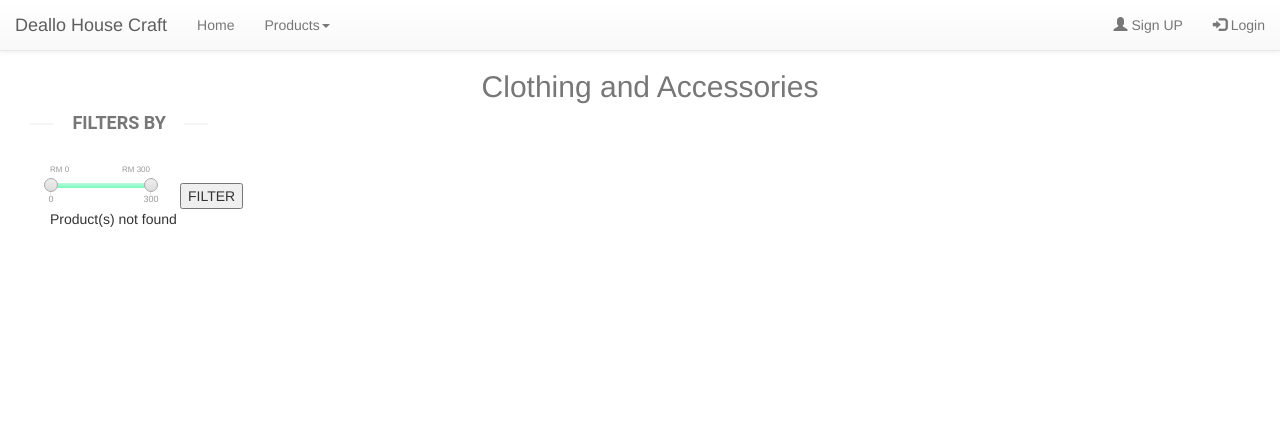
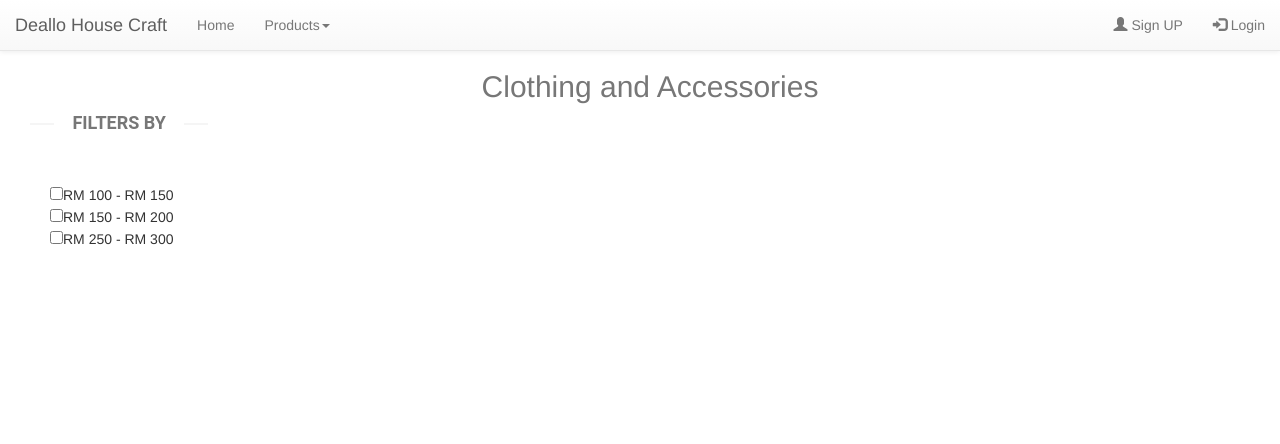
Before and after one commit to WilloneLim/TeamDP2, a PHP site: page /clothing.php in a window 1280 px wide. Shown: the top 444 px of the page. Run offline with PHP 8.4, Linux system fonts and the light colour scheme; data that the repository does not hold is empty; some libraries are stand-ins or nearby versions.

Commit message:
Final push

```diff
--- a/DP2 - Project/checkout.php
+++ b/DP2 - Project/checkout.php
@@ -127,7 +127,7 @@
                                 </table>
                             </div>
                             <div class="modal-footer">
-                                <button type="button" class="btn btn-default" data-dismiss="modal">Close</button>
+
                                 <input type="submit" name="checkdone" class="btn btn-primary" value="Done">
                             </div>
                             </form>
--- a/DP2 - Project/clothing.php
+++ b/DP2 - Project/clothing.php
@@ -54,67 +54,22 @@
 			    <div class="col-md-2">
                       <div class="left-sidebar">
 						<h2>Filters by</h2>
+                          <div class="container">
+                              <form >
+                                  <input type="checkbox" name="fl1" data-ng-model="fl1" value="filter1 ">RM 100 - RM 150<br />
+                                  <input type="checkbox" name="fl2" data-ng-model="fl2" value="filter2 ">RM 150 - RM 200<br />
+                                  <input type="checkbox" name="fl3" data-ng-model="fl3" value="filter3 ">RM 250 - RM 300<br />
+                              </form>
+                          </div>
 
 
-
-					<div class="container">
-    <div class="filter-panel">
-        <p><input type="hidden" class="price_range" value="0,300" /></p>
-        <input type="button" onclick="filterProducts()" value="FILTER" />
-    </div>
-	<script>
-function filterProducts() {
-    var price_range = $('.price_range').val();
-    $.ajax({
-        type: 'POST',
-        url: 'getProducts.php',
-        data:'price_range='+price_range,
-        beforeSend: function () {
-            $('.container').css("opacity", ".5");
-        },
-        success: function (html) {
-            $('#productContainer').html(html);
-            $('.container').css("opacity", "");
-        }
-    });
-}
-</script>
-    <div id="productContainer">
-        <?php
-        //Include database configuration file
-        include('filter/config.php');
-
-        //get product rows
-        $query = $con->query("SELECT * FROM product ORDER BY categories DESC");
-
-        if($query->num_rows > 0){
-                while($row = $query->fetch_assoc()){
-            ?>
-
-        <?php }
-        }else{
-            echo 'Product(s) not found';
-        } ?>
-    </div>
-</div>
-<script>
-$('.price_range').jRange({
-	from:0,
-	to:300,
-	step:20,
-	format: 'RM %s',
-	width:100,
-	showLabels:true,
-	isRange:true
-});
-</script>
-	</div>
+	                  </div>
 				</div>
 
 
 	         <div class="col-md-10">
                  <?php while($product = mysqli_fetch_assoc($results)) : ?>
-				<div class="col-sm-3">
+				<div class="col-sm-3" data-ng-hide="fl1"  >
 					<div class="product-image-wrapper">
 						<div class="single-products">
 						 <div class="products">
@@ -142,8 +97,9 @@ $('.price_range').jRange({
 									  <h4 class="modal-title">Product Details</h4>
 									</div>
 									<div class="modal-body">
-									  <p><?= $product['details'] ?> </p>
-									  <p>Price: RM<?= $product['price'] ?> </p>
+
+									  <p><?= $product['details']; ?> </p>
+									  <p>Price: RM<?= $product['price']; ?> </p>
                                         <div class="zoomin frame"><div class="imag"><a href="#"><img src="<?= $product['image']; ?>" class="imag" alt="product"/></a></div>
 									</div>
 									 <script>
```
Also changed, not shown: DP2 - Project/Pro_regis.php (+11 -6 lines), DP2 - Project/filter.php (added, +20 -0 lines), DP2 - Project/image/images.jpg (added), DP2 - Project/image/jacket.jpg (added).
